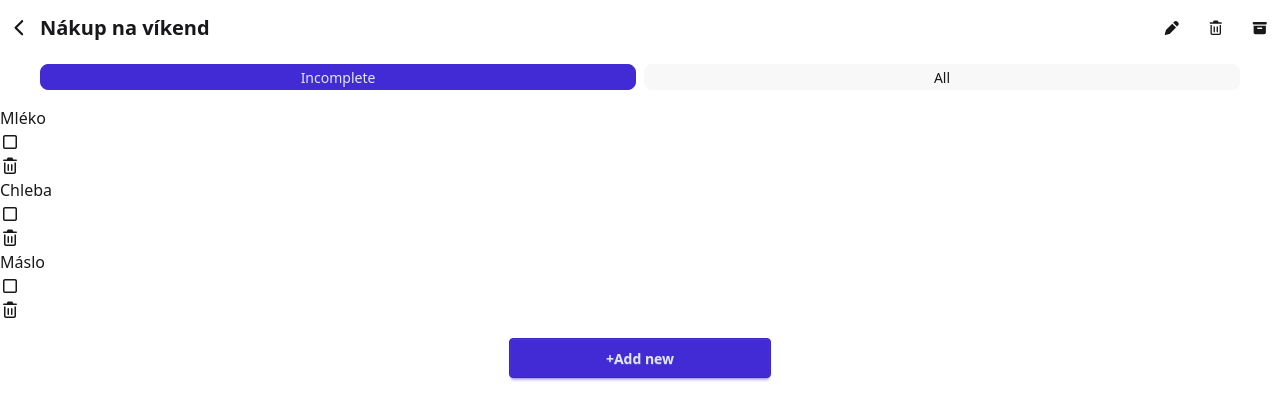
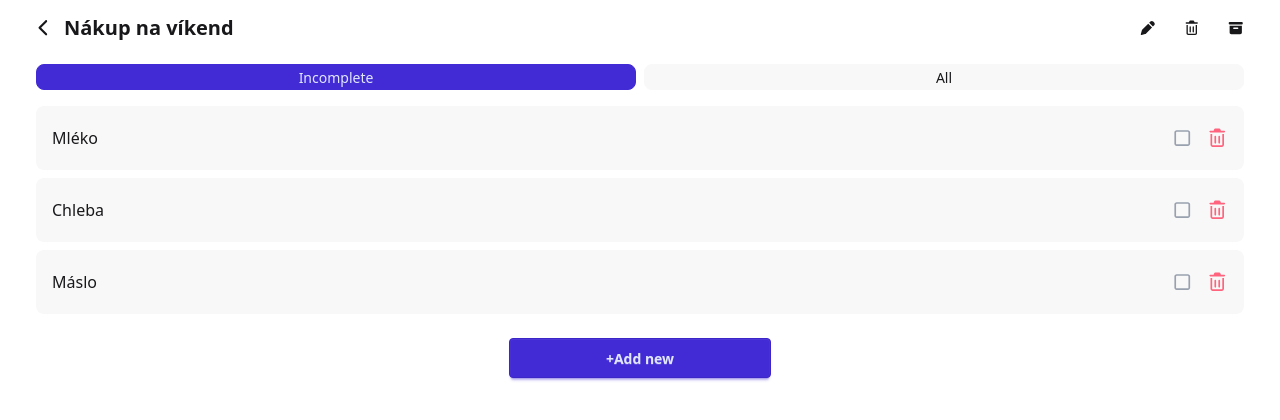
Before and after one commit to savcukova/shoppingList, a React (Vite) app: page / in a window 1280 px wide. Shown: the top 420 px of the page. Built offline with nearby package versions, Linux system fonts and the light colour scheme.

Commit message:
Item component style s implemented

```diff
--- a/src/components/Item.jsx
+++ b/src/components/Item.jsx
@@ -7,16 +7,32 @@ import {
 } from "@fortawesome/free-regular-svg-icons";
 
 function Item({ item, onCheck, onDelete }) {
+  const checkIcon = item.completed ? faSquareCheck : farSquare;
+
   return (
-    <li>
-      <span>{item.name}</span>
+    <li className="flex items-center justify-between bg-base-200 px-4 py-5 mx-3 rounded-lg mb-2">
+      <span
+        className={`${
+          item.completed ? "line-through text-gray-400" : "text-base-content"
+        }`}
+      >
+        {item.name}
+      </span>
 
-      <div onClick={() => onCheck(item.id)}>
-        <FontAwesomeIcon icon={item.done ? faSquareCheck : farSquare} />
-      </div>
+      <div className="flex items-center">
+        <FontAwesomeIcon
+          icon={checkIcon}
+          onClick={() => onCheck(item.id)}
+          className={`cursor-pointer text-lg mr-3 ${
+            item.completed ? "text-success" : "text-gray-400"
+          }`}
+        />
 
-      <div onClick={() => onDelete(item.id)}>
-        <FontAwesomeIcon icon={faTrashCan} />
+        <FontAwesomeIcon
+          icon={faTrashCan}
+          onClick={() => onDelete(item.id)}
+          className="cursor-pointer text-lg text-error hover:text-error-focus"
+        />
       </div>
     </li>
   );
--- a/src/components/ListTabs.jsx
+++ b/src/components/ListTabs.jsx
@@ -1,6 +1,6 @@
 function ListTabs({ activeTab, onTabChange }) {
   return (
-    <div className="flex justify-center mx-10 mb-4 space-x-2">
+    <div className="flex justify-center mx-3 mb-4 space-x-2">
       <button
         onClick={() => onTabChange("incomplete")}
         className={`badge flex-1 py-3 ${
--- a/src/routes/ListDetailPage.jsx
+++ b/src/routes/ListDetailPage.jsx
@@ -136,7 +136,7 @@ function ListDetailPage() {
   }
 
   return (
-    <div className="flex-col space-y-4">
+    <div className="flex-col space-y-4 px-6">
       <div>
         <ListHeader
           name={list.name}
@@ -157,7 +157,7 @@ function ListDetailPage() {
           onDeleteItem={handleDeleteItem}
         />
 
-        <div className="flex justify-center mt-4">
+        <div className="flex justify-center mt-6">
           <AddNewItemBtn onClick={handleShowAddForm} />
         </div>
       </div>
```
